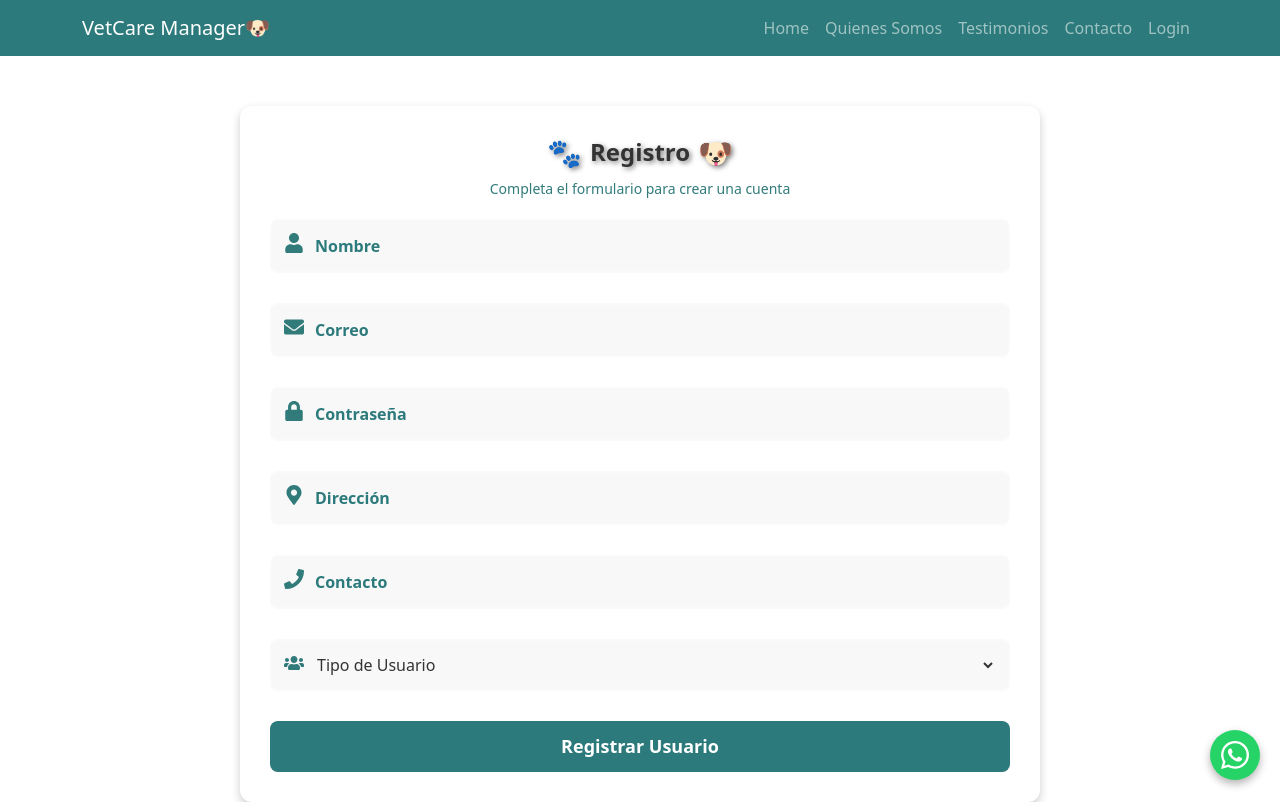
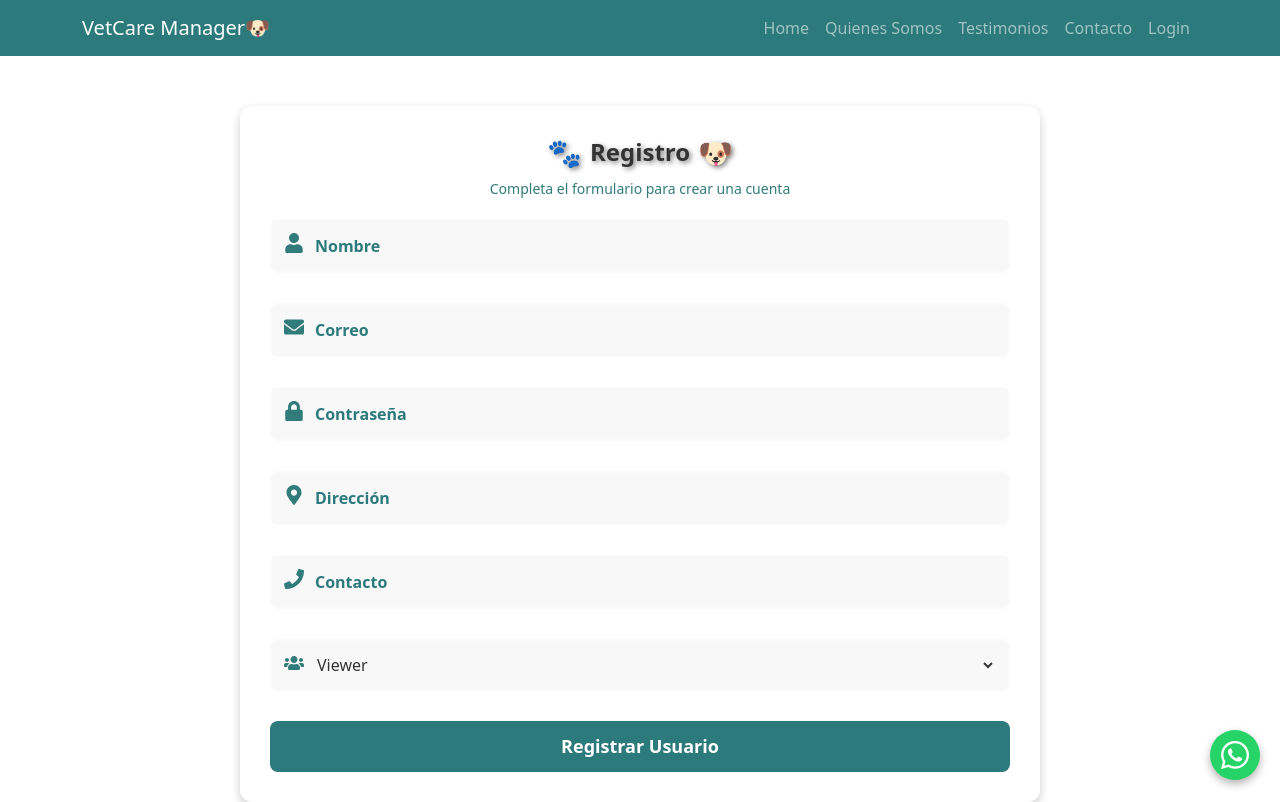
Before and after one commit to webdesigner98everyone/vetcare, a React (Create React App) app: page /register in a window 1280 px wide. Shown: the top 802 px of the page. Built offline with nearby package versions, Linux system fonts and the light colour scheme.

Commit message:
Mejora y pruebas en mi formulario de Registro

```diff
--- a/db.json
+++ b/db.json
@@ -51,6 +51,24 @@
       "address": "Cra121a 47a-46",
       "contact": "318 3011943",
       "role": "viewer"
+    },
+    {
+      "id": "bd37",
+      "name": "Nayibe Catalina",
+      "email": "nayo.catalina@gmail.com",
+      "password": "princesa",
+      "address": "calle50-101-60",
+      "contact": "3184265822",
+      "role": "Tipo de Usuario"
+    },
+    {
+      "id": "6f5c",
+      "name": "marcela forero",
+      "email": "marfo.forero@hotmail.com",
+      "password": "1198",
+      "address": "calle41 101f-60",
+      "contact": "3217586894",
+      "role": "viewer"
     }
   ],
   "pets": [
--- a/package.json
+++ b/package.json
@@ -25,6 +25,7 @@
     "react-scripts": "5.0.1",
     "react-scroll": "^1.9.3",
     "react-slick": "^0.30.3",
+    "react-toastify": "^11.0.5",
     "slick-carousel": "^1.8.1",
     "web-vitals": "^2.1.4"
   },
--- /dev/null
+++ b/src/components/logic/RegisterLogic.tsx
@@ -0,0 +1,41 @@
+// components/logic/registerLogic.ts
+import { useState } from "react";
+import axios from "axios";
+import { toast } from "react-toastify";
+
+interface User {
+  name: string;
+  email: string;
+  password: string;
+  address: string;
+  contact: string;
+  role: string;
+}
+
+export const useRegisterLogic = () => {
+  const [user, setUser] = useState<User>({
+    name: "",
+    email: "",
+    password: "",
+    address: "",
+    contact: "",
+    role: "viewer",
+  });
+
+  const handleChange = (e: React.ChangeEvent<HTMLInputElement | HTMLSelectElement>) => {
+    setUser({ ...user, [e.target.name]: e.target.value });
+  };
+
+  const handleSubmit = async (e: React.FormEvent) => {
+    e.preventDefault();
+    try {
+      await axios.post("http://localhost:5000/users", user);
+      toast.success("🎉 Usuario registrado exitosamente!", { position: "top-right", autoClose: 3000, theme: "colored" });
+      setUser({ name: "", email: "", password: "", address: "", contact: "", role: "viewer" });
+    } catch (error) {
+      toast.error("❌ Error al registrar usuario.", { position: "top-right", autoClose: 3000, theme: "colored" });
+    }
+  };
+
+  return { user, handleChange, handleSubmit };
+};
--- a/src/pages/Register.tsx
+++ b/src/pages/Register.tsx
@@ -1,34 +1,16 @@
-import React, { useState } from "react";
-import axios from "axios";
+import React from "react";
 import { FaUser, FaEnvelope, FaLock, FaMapMarkerAlt, FaPhone, FaUsers } from "react-icons/fa";
+import { ToastContainer } from "react-toastify";
+import "react-toastify/dist/ReactToastify.css";
 import "../styles/Register.css";
+import { useRegisterLogic } from "../components/logic/RegisterLogic";
 
 const Register: React.FC = () => {
-  const [user, setUser] = useState({
-    name: "",
-    email: "",
-    password: "",
-    address: "",
-    contact: "",
-    role: "viewer",
-  });
-
-  const handleChange = (e: React.ChangeEvent<HTMLInputElement | HTMLSelectElement>) => {
-    setUser({ ...user, [e.target.name]: e.target.value });
-  };
-
-  const handleSubmit = async (e: React.FormEvent) => {
-    e.preventDefault();
-    try {
-      await axios.post("http://localhost:5000/users", user);
-      alert("Usuario registrado exitosamente.");
-    } catch (error) {
-      alert("Error al registrar usuario.");
-    }
-  };
+  const { user, handleChange, handleSubmit } = useRegisterLogic();
 
   return (
     <div className="register-container">
+      <ToastContainer />
       <h1>
         <span role="img" className="emoji">🐾</span> Registro <span role="img" className="emoji">🐶</span>
       </h1>
@@ -36,33 +18,32 @@ const Register: React.FC = () => {
       <form onSubmit={handleSubmit}>
         <div className="input-group">
           <FaUser />
-          <input type="text" name="name" placeholder="Nombre" onChange={handleChange} required />
+          <input type="text" name="name" placeholder="Nombre" onChange={handleChange} value={user.name} required />
         </div>
 
         <div className="input-group">
           <FaEnvelope />
-          <input type="email" name="email" placeholder="Correo" onChange={handleChange} required />
+          <input type="email" name="email" placeholder="Correo" onChange={handleChange} value={user.email} required />
         </div>
 
         <div className="input-group">
           <FaLock />
-          <input type="password" name="password" placeholder="Contraseña" onChange={handleChange} required />
+          <input type="password" name="password" placeholder="Contraseña" onChange={handleChange} value={user.password} required />
         </div>
 
         <div className="input-group">
           <FaMapMarkerAlt />
-          <input type="text" name="address" placeholder="Dirección" onChange={handleChange} required />
+          <input type="text" name="address" placeholder="Dirección" onChange={handleChange} value={user.address} required />
         </div>
 
         <div className="input-group">
           <FaPhone />
-          <input type="text" name="contact" placeholder="Contacto" onChange={handleChange} required />
+          <input type="text" name="contact" placeholder="Contacto" onChange={handleChange} value={user.contact} required />
         </div>
 
         <div className="input-group">
           <FaUsers />
-          <select name="role" onChange={handleChange} required>
-            <option value="viewer">Tipo de Usuario</option>
+          <select name="role" onChange={handleChange} value={user.role} required>
             <option value="viewer">Viewer</option>
             <option value="admin">Admin</option>
           </select>
```
Also changed, not shown: 1 other file (tests, documents, lock files or other folders).
